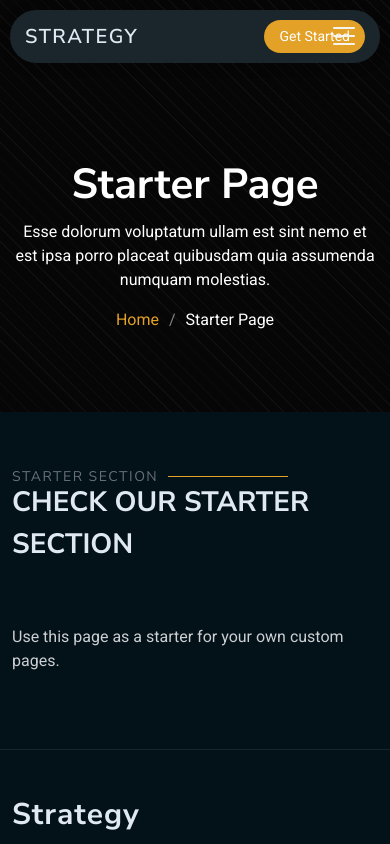
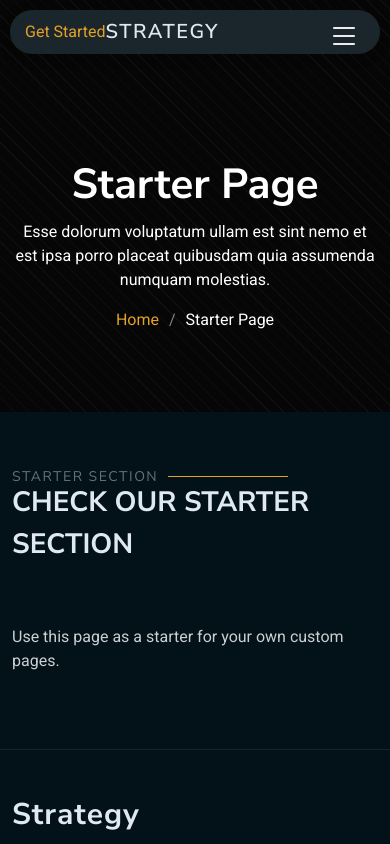
Before and after one commit to Rayo-gigs/unicolor, a plain HTML site: page starter-page.html in a window 390 px wide. Shown: the top 844 px of the page. Drawn offline with Linux system fonts and the light colour scheme.

Commit message:
get started btn removed

```diff
--- a/assets/css/main.css
+++ b/assets/css/main.css
@@ -176,23 +176,6 @@ h6 {
   color: var(--heading-color);
 }
 
-.header .btn-getstarted,
-.header .btn-getstarted:focus {
-  color: var(--contrast-color);
-  background: var(--accent-color);
-  font-size: 14px;
-  padding: 8px 20px;
-  margin: 0 0 0 30px;
-  border-radius: 50px;
-  transition: 0.3s;
-}
-
-.header .btn-getstarted:hover,
-.header .btn-getstarted:focus:hover {
-  color: var(--contrast-color);
-  background: color-mix(in srgb, var(--accent-color), transparent 15%);
-}
-
 @media (max-width: 1200px) {
   .header {
     padding-top: 10px;
@@ -208,11 +191,7 @@ h6 {
     order: 1;
   }
 
-  .header .btn-getstarted {
-    order: 2;
-    margin: 0 10px 0 0;
-    padding: 6px 15px;
-  }
+
 
   .header .navmenu {
     order: 3;
```
Also changed, not shown: index.html (+1 -1 lines).
